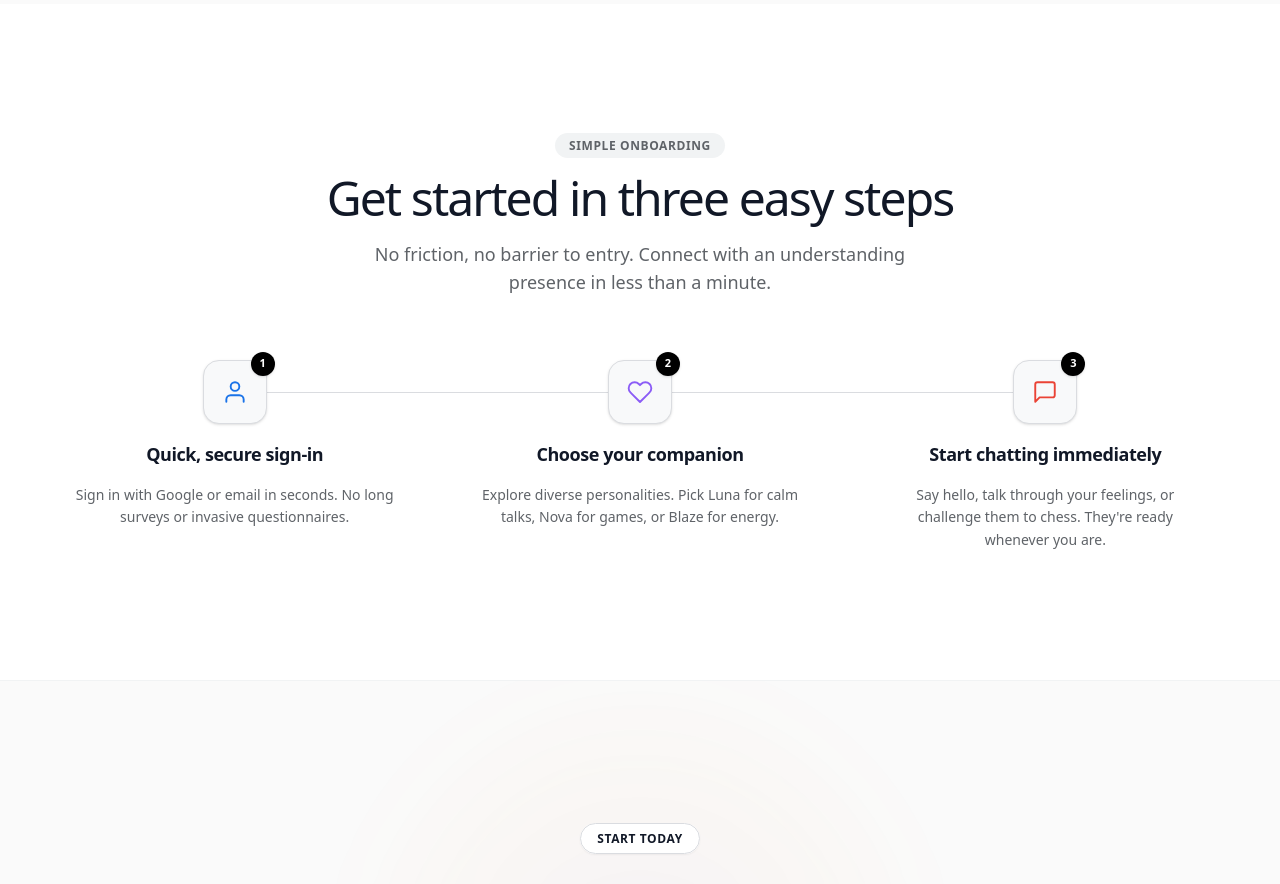
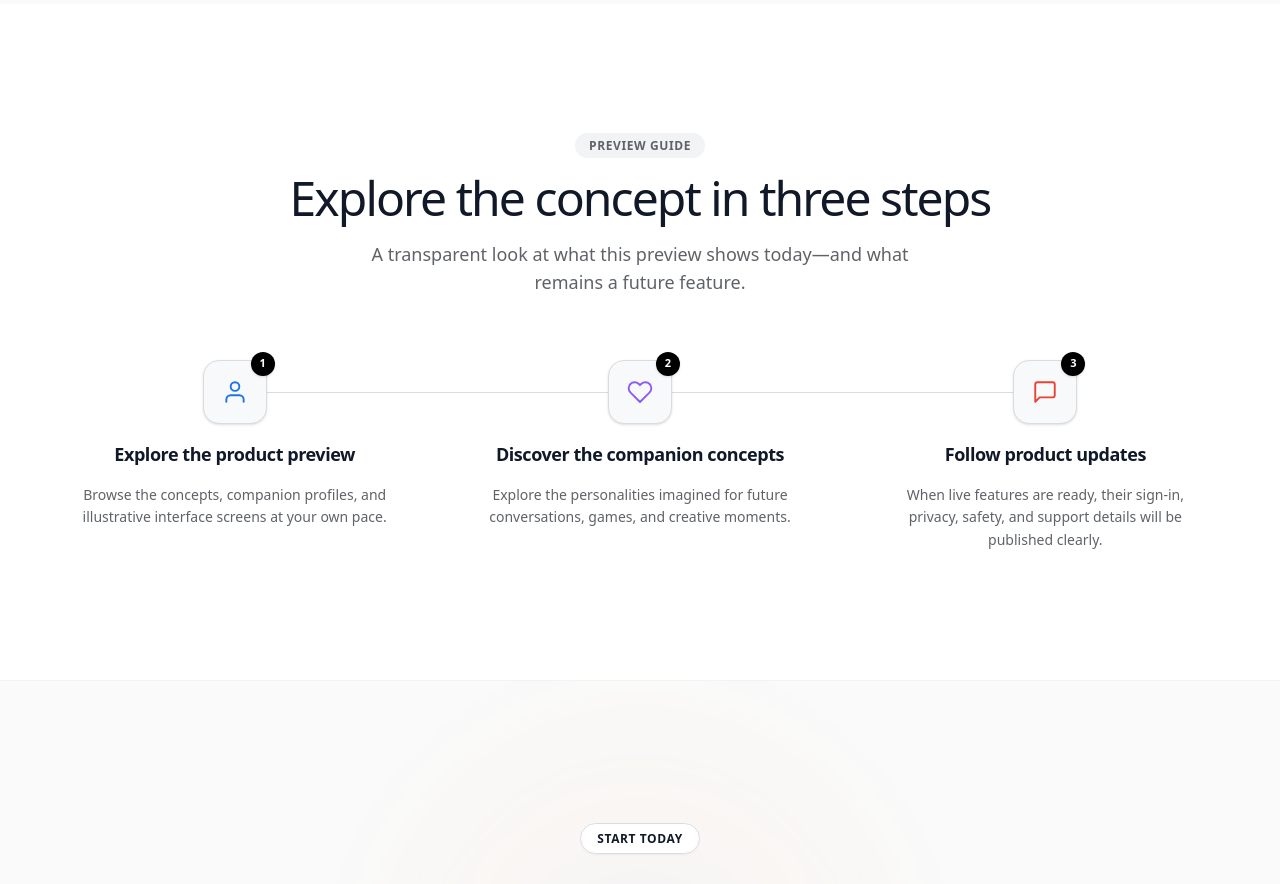
Before and after one commit to cokedkitkat/notalone_new, a Next.js app: page / in a window 1280 px wide. Shown: the part 6240-7124 px from the top of the page. Built offline with nearby package versions, Linux system fonts and the light colour scheme.

Commit message:
Clarify onboarding as future product concept

```diff
--- a/app/components/how-it-works/HowItWorks.tsx
+++ b/app/components/how-it-works/HowItWorks.tsx
@@ -5,105 +5,22 @@ import FadeIn from "../ui/FadeIn";
 import StepCard from "./StepCard";
 
 const steps = [
-  {
-    number: "1",
-    title: "Quick, secure sign-in",
-    description:
-      "Sign in with Google or email in seconds. No long surveys or invasive questionnaires.",
-    icon: (
-      <svg
-        width="26"
-        height="26"
-        viewBox="0 0 24 24"
-        fill="none"
-        stroke="#1a73e8"
-        strokeWidth="1.75"
-        strokeLinecap="round"
-        strokeLinejoin="round"
-      >
-        <path d="M20 21v-2a4 4 0 0 0-4-4H8a4 4 0 0 0-4 4v2" />
-        <circle cx="12" cy="7" r="4" />
-      </svg>
-    ),
-  },
-  {
-    number: "2",
-    title: "Choose your companion",
-    description:
-      "Explore diverse personalities. Pick Luna for calm talks, Nova for games, or Blaze for energy.",
-    icon: (
-      <svg
-        width="26"
-        height="26"
-        viewBox="0 0 24 24"
-        fill="none"
-        stroke="#8b5cf6"
-        strokeWidth="1.75"
-        strokeLinecap="round"
-        strokeLinejoin="round"
-      >
-        <path d="M20.84 4.61a5.5 5.5 0 0 0-7.78 0L12 5.67l-1.06-1.06a5.5 5.5 0 0 0-7.78 7.78l1.06 1.06L12 21.23l7.78-7.78 1.06-1.06a5.5 5.5 0 0 0 0-7.78z" />
-      </svg>
-    ),
-  },
-  {
-    number: "3",
-    title: "Start chatting immediately",
-    description:
-      "Say hello, talk through your feelings, or challenge them to chess. They're ready whenever you are.",
-    icon: (
-      <svg
-        width="26"
-        height="26"
-        viewBox="0 0 24 24"
-        fill="none"
-        stroke="#ea4335"
-        strokeWidth="1.75"
-        strokeLinecap="round"
-        strokeLinejoin="round"
-      >
-        <path d="M21 15a2 2 0 0 1-2 2H7l-4 4V5a2 2 0 0 1 2-2h14a2 2 0 0 1 2 2z" />
-      </svg>
-    ),
-  },
+  { number: "1", title: "Explore the product preview", description: "Browse the concepts, companion profiles, and illustrative interface screens at your own pace.", icon: <svg width="26" height="26" viewBox="0 0 24 24" fill="none" stroke="#1a73e8" strokeWidth="1.75" strokeLinecap="round" strokeLinejoin="round"><path d="M20 21v-2a4 4 0 0 0-4-4H8a4 4 0 0 0-4 4v2" /><circle cx="12" cy="7" r="4" /></svg> },
+  { number: "2", title: "Discover the companion concepts", description: "Explore the personalities imagined for future conversations, games, and creative moments.", icon: <svg width="26" height="26" viewBox="0 0 24 24" fill="none" stroke="#8b5cf6" strokeWidth="1.75" strokeLinecap="round" strokeLinejoin="round"><path d="M20.84 4.61a5.5 5.5 0 0 0-7.78 0L12 5.67l-1.06-1.06a5.5 5.5 0 0 0-7.78 7.78l1.06 1.06L12 21.23l7.78-7.78 1.06-1.06a5.5 5.5 0 0 0 0-7.78z" /></svg> },
+  { number: "3", title: "Follow product updates", description: "When live features are ready, their sign-in, privacy, safety, and support details will be published clearly.", icon: <svg width="26" height="26" viewBox="0 0 24 24" fill="none" stroke="#ea4335" strokeWidth="1.75" strokeLinecap="round" strokeLinejoin="round"><path d="M21 15a2 2 0 0 1-2 2H7l-4 4V5a2 2 0 0 1 2-2h14a2 2 0 0 1 2 2z" /></svg> },
 ];
 
 export default function HowItWorks() {
   return (
     <SectionWrapper className="bg-white">
-      <FadeIn>
-        <div className="mb-16 text-center">
-          <span className="rounded-full bg-[#f1f3f4] px-3.5 py-1 text-xs font-semibold uppercase tracking-wider text-[#5f6368]">
-            Simple Onboarding
-          </span>
-          <h2 className="antigravity-headline mt-4 text-3xl font-medium tracking-tight text-[#111827] sm:text-4xl md:text-5xl">
-            Get started in three easy steps
-          </h2>
-          <p className="mx-auto mt-4 max-w-xl text-base text-[#5f6368] sm:text-lg">
-            No friction, no barrier to entry. Connect with an understanding
-            presence in less than a minute.
-          </p>
-        </div>
-      </FadeIn>
-
-      {/* Steps connector */}
+      <FadeIn><div className="mb-16 text-center">
+        <span className="rounded-full bg-[#f1f3f4] px-3.5 py-1 text-xs font-semibold uppercase tracking-wider text-[#5f6368]">Preview Guide</span>
+        <h2 className="antigravity-headline mt-4 text-3xl font-medium tracking-tight text-[#111827] sm:text-4xl md:text-5xl">Explore the concept in three steps</h2>
+        <p className="mx-auto mt-4 max-w-xl text-base text-[#5f6368] sm:text-lg">A transparent look at what this preview shows today—and what remains a future feature.</p>
+      </div></FadeIn>
       <div className="relative">
-        <div
-          className="absolute top-8 left-[15%] right-[15%] hidden h-[1px] bg-[#dadce0] lg:block"
-          aria-hidden="true"
-        />
-        <div className="flex flex-col gap-12 sm:flex-row sm:gap-8">
-          {steps.map((step, i) => (
-            <StepCard
-              key={step.number}
-              number={step.number}
-              title={step.title}
-              description={step.description}
-              icon={step.icon}
-              delay={i * 0.12}
-            />
-          ))}
-        </div>
+        <div className="absolute top-8 left-[15%] right-[15%] hidden h-[1px] bg-[#dadce0] lg:block" aria-hidden="true" />
+        <div className="flex flex-col gap-12 sm:flex-row sm:gap-8">{steps.map((step, index) => <StepCard key={step.number} {...step} delay={index * 0.12} />)}</div>
       </div>
     </SectionWrapper>
   );
```
